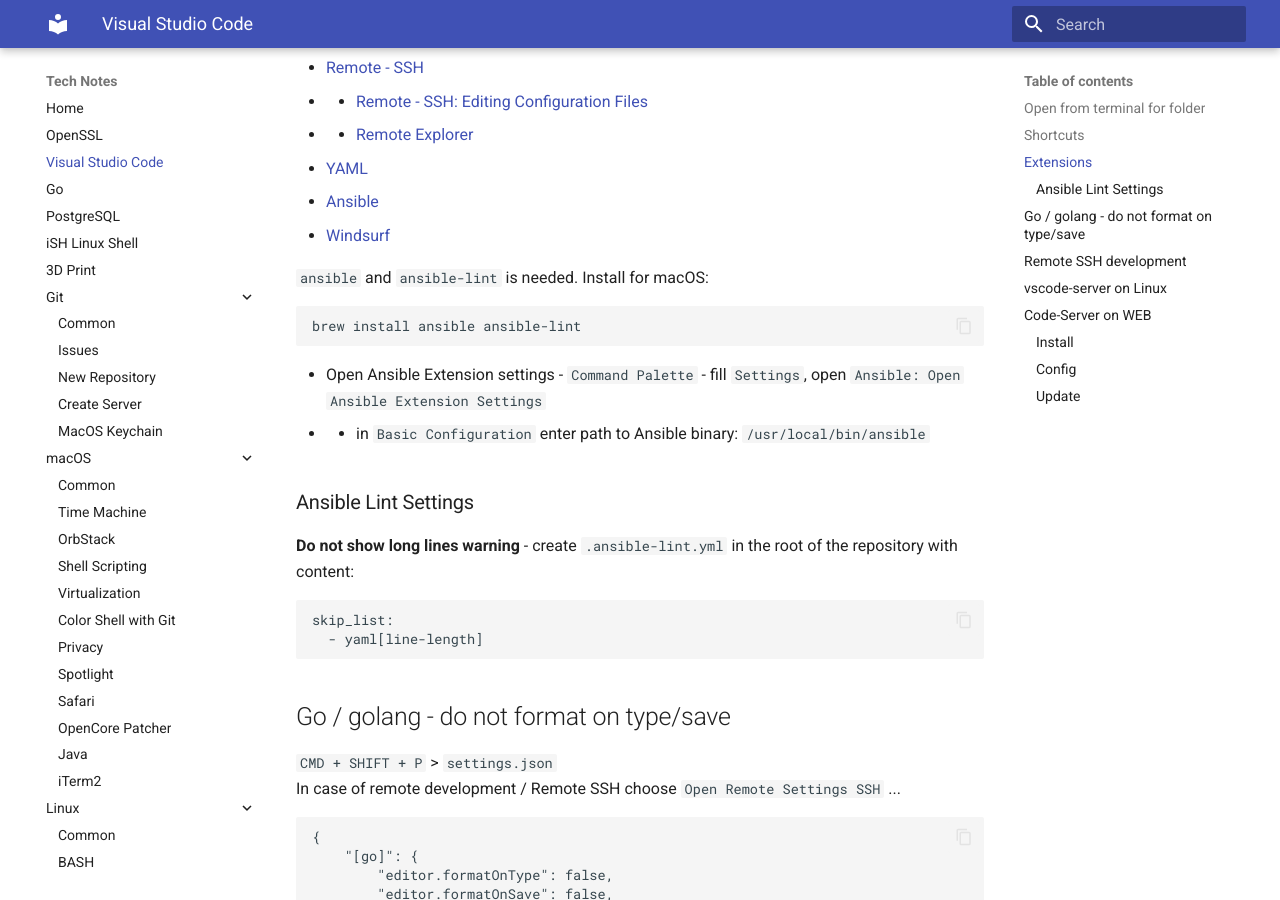
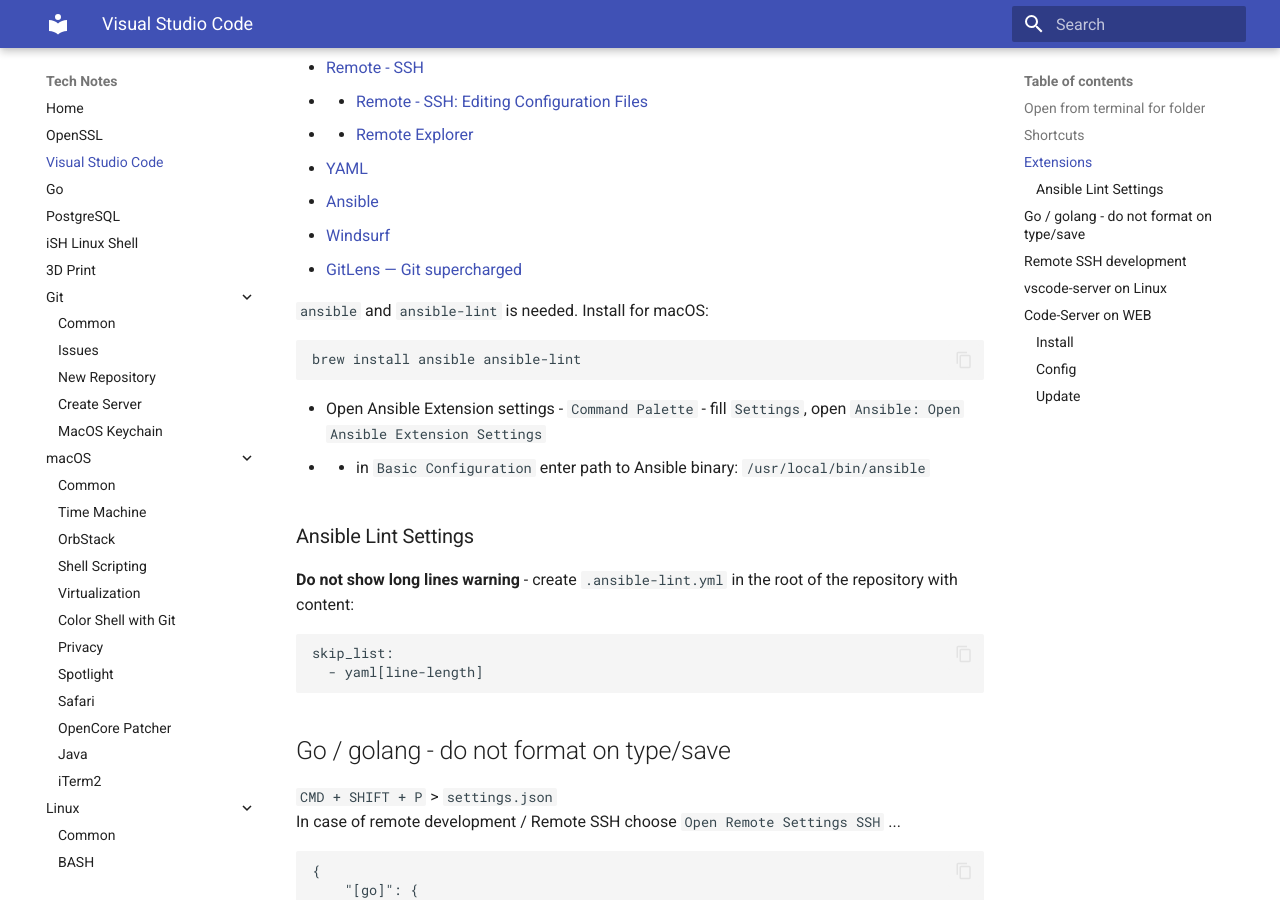
Before and after one commit to jorycz/technotes, an MkDocs documentation site: the page built from docs/VSCode/VSCode.md, in a window 1280 px wide and 900 px high, scrolled down 1071 px. Built offline with MkDocs 1.6.1 and Material for MkDocs 9.7.7, drawn with Linux system fonts in a browser that asks for light colours.

Commit message:
Added GitLens — Git supercharged to list of VSCode extensions

```diff
--- a/docs/VSCode/VSCode.md
+++ b/docs/VSCode/VSCode.md
@@ -36,6 +36,7 @@
 * [YAML](https://marketplace.visualstudio.com/items?itemName=redhat.vscode-yaml)
 * [Ansible](https://marketplace.visualstudio.com/items?itemName=redhat.ansible)
 * [Windsurf](https://marketplace.visualstudio.com/items?itemName=Codeium.codeium)
+* [GitLens — Git supercharged](https://marketplace.visualstudio.com/items?itemName=eamodio.gitlens)
 
 `ansible` and `ansible-lint` is needed.  Install for macOS:
 
```
